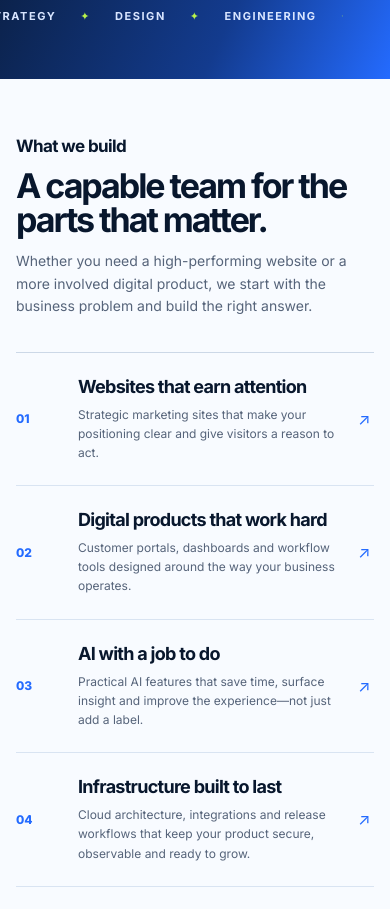
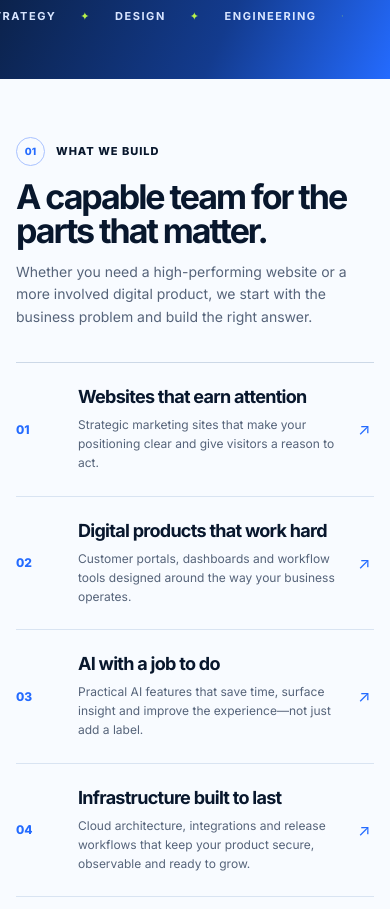
Before and after one commit to Robin-009/AexeroSolutions, a React (Vite) app: page / in a window 390 px wide. Shown: the part 1240-2149 px from the top of the page. Built offline with nearby package versions, Linux system fonts and the light colour scheme.

Commit message:
Polish services section marker

```diff
--- a/src/App.css
+++ b/src/App.css
@@ -214,11 +214,12 @@
 main > section[id] { scroll-margin-top:79px; }
 #services.section { padding:72px 0 84px; }
 #services .split-heading { margin-bottom:46px; }
-#services .section-kicker { margin:3px 0 0; color:var(--ink); font-size:18px; font-weight:700; letter-spacing:-.035em; line-height:1.15; }
+#services .section-kicker { display:flex; align-items:center; gap:11px; margin:3px 0 0; color:var(--ink); font-size:12px; font-weight:800; letter-spacing:.09em; line-height:1.15; text-transform:uppercase; }
+#services .section-kicker span { display:inline-grid; width:29px; height:29px; place-items:center; border:1px solid #a8c1ff; border-radius:50%; color:var(--blue); font-size:10px; letter-spacing:0; }
 @media(max-width:620px) {
   #services.section { padding:58px 0 66px; }
   #services .split-heading { margin-bottom:34px; }
-  #services .section-kicker { margin:0 0 12px; font-size:17px; }
+  #services .section-kicker { margin:0 0 14px; font-size:11px; }
 }
 
 /* A proper proof-section introduction replaces the generic numbers label. */
--- a/src/App.jsx
+++ b/src/App.jsx
@@ -41,7 +41,7 @@ function App() {
 
       <section className="statement"><div className="wrap"><p>Technology should make growth feel simpler—not more complicated.</p><span>We bring product thinking, sharp design and solid engineering into one accountable team.</span><div className="ticker" aria-hidden="true"><b>Strategy</b><i>✦</i><b>Design</b><i>✦</i><b>Engineering</b><i>✦</i><b>AI systems</b><i>✦</i><b>Cloud platforms</b><i>✦</i><b>Strategy</b><i>✦</i><b>Design</b><i>✦</i><b>Engineering</b></div></div></section>
 
-      <section id="services" className="section"><div className="wrap"><div className="split-heading"><p className="section-kicker">What we build</p><h2>A capable team for the parts that matter.</h2><p>Whether you need a high-performing website or a more involved digital product, we start with the business problem and build the right answer.</p></div><div className="service-list">{services.map(([number, title, text]) => <article key={number}><span>{number}</span><div><h3>{title}</h3><p>{text}</p></div><b>↗</b></article>)}</div></div></section>
+      <section id="services" className="section"><div className="wrap"><div className="split-heading"><p className="section-kicker"><span>01</span>What we build</p><h2>A capable team for the parts that matter.</h2><p>Whether you need a high-performing website or a more involved digital product, we start with the business problem and build the right answer.</p></div><div className="service-list">{services.map(([number, title, text]) => <article key={number}><span>{number}</span><div><h3>{title}</h3><p>{text}</p></div><b>↗</b></article>)}</div></div></section>
 
       <section id="work" className="section work-section"><div className="wrap"><div className="proof-heading"><div><p className="eyebrow">WHY AEXERO</p><h2>Small team.<br />Serious standard.</h2></div><div><p>Senior thinking, clear ownership and the right expertise from first brief through to launch.</p><a className="text-link" href="#contact">Start a conversation <b>→</b></a></div></div><div className="work-grid">{projects.map(([name, type, text], index) => <article key={name} className={`work-card work-${index + 1}`}><div className="work-visual"><span>{type}</span><strong>{name.slice(0, 1)}</strong><i /></div><div className="work-copy"><p>{type}</p><h3>{name}</h3><span>{text}</span><a href="#contact">Explore the project <b>↗</b></a></div></article>)}</div></div></section>
 
```
